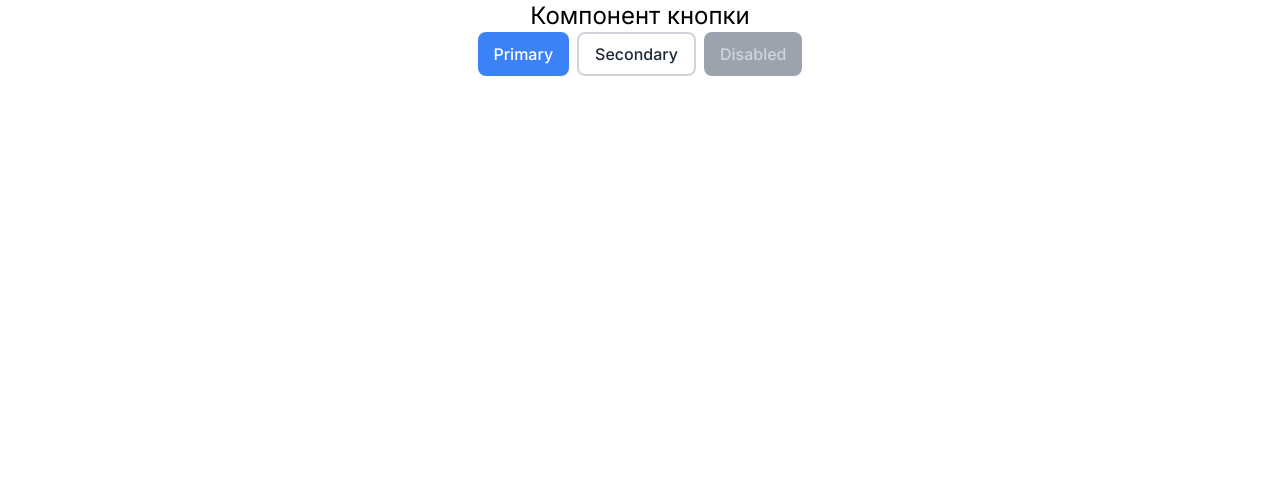
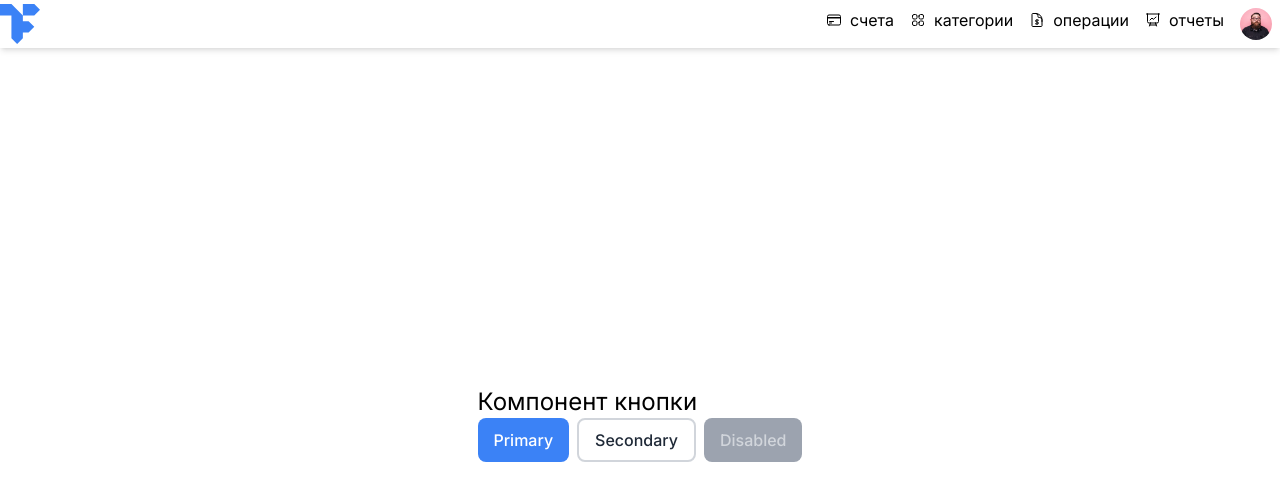
Before and after one commit to okokanya/finance-tracker, a Next.js app: page / in a window 1280 px wide. Shown: the top 500 px of the page. Built offline with nearby package versions, Linux system fonts and the light colour scheme; no server answers; the database is empty.

Commit message:
add header

```diff
--- /dev/null
+++ b/src/components/header.tsx
@@ -0,0 +1,90 @@
+import Link from 'next/link';
+import Image from 'next/image';
+// import { CreditCardIcon, XCircleIcon } from '@heroicons/react@2.2.0/24/outline/ems';
+// import { XCircleIcon } from '@heroicons/react/16/solid';
+import { CreditCardIcon, Squares2X2Icon, DocumentCurrencyDollarIcon, PresentationChartLineIcon, UserIcon } from '@heroicons/react/24/outline';
+
+const items = [
+  {
+    "link": "about",
+    "text": "счета",
+    "icon": "CreditCardIcon",
+    "image": "/logo",
+    "isImage": false
+  },
+  {
+    "link": "about",
+    "text": "категории",
+    "icon": "Squares2X2Icon",
+    "image": "/logo",
+    "isImage": false
+
+  },
+  {
+    "link": "about",
+    "text": "операции",
+    "icon": "DocumentCurrencyDollarIcon",
+    "image": "/logo",
+    "isImage": false
+  },
+  {
+    "link": "about",
+    "text": "отчеты",
+    "icon": "PresentationChartLineIcon",
+    "image": "/logo",
+    "isImage": false
+  },
+  {
+    "link": "me",
+    "text": "профиль",
+    "icon": "UserIcon",
+    "image": "/avatar.png",
+    "isImage": true
+  }
+]
+
+
+const iconComponents: Record<string, React.ElementType> = {
+    CreditCardIcon, Squares2X2Icon, DocumentCurrencyDollarIcon, PresentationChartLineIcon, UserIcon
+  };
+
+export function getIconElement(icon: string) {
+    const IconComponent = iconComponents[icon];
+    return IconComponent ? <IconComponent className="size-4" /> : null;
+}
+
+const Header: React.FC = () => {
+
+  return (
+    <header className="w-full inline-flex max-w-[1180px]p-4 shadow-md mx-auto order-last md:order-first">
+      <div className="container mx-auto flex justify-between items-center max-md:w-full max-md:justify-center">
+        {/* Логотип */}
+        <Link href="/" className='hidden md:inline'>
+          <Image src="/logo.svg" alt="Logo" width={40} height={40} className="cursor-pointer" />
+        </Link>
+        {/* Навигация */}
+        <nav>
+            <ul className="flex flex-nowrap max-md:w-full">
+            {items.map((item, index) => (
+
+            <li key={index}>
+                <Link href={`/${item.link}`} className="flex items-center space-x-2 p-2 rounded-lg hover:bg-gray-100">
+                {item.isImage ? (
+                    <Image src={item.image} alt={item.text} width={32} height={32} className="rounded-full" />
+                ) : (
+                    <>
+                {getIconElement(item.icon)}
+                    <span className='hidden md:inline'>{item.text}</span>
+                    </>
+                )}
+                </Link>
+            </li>
+            ))}
+        </ul>
+        </nav>
+      </div>
+    </header>
+  );
+};
+
+export default Header;
--- a/src/pages/index.tsx
+++ b/src/pages/index.tsx
@@ -1,7 +1,7 @@
 import { Inter } from 'next/font/google';
 import Head from 'next/head';
 import { useQuery } from '@tanstack/react-query';
-
+import Header from '@/components/header';
 import Button from '@/components/button';
 import { todoSchema } from '@/models/todos';
 
@@ -18,16 +18,20 @@ export default function Home() {
   });
 
   return (
-    <div className={`${inter.className} flex flex-col items-center justify-center`}>
+    <div className={`${inter.className} items-center min-h-screen flex flex-col justify-between`}>
       <Head>
         <title>Finance Tracker</title>
       </Head>
+
+      <Header/>
+      <main>
         <h2 className="text-2xl">Компонент кнопки</h2>
         <div className="flex gap-2">
             <Button>Primary</Button>
             <Button variant="secondary">Secondary</Button>
             <Button disabled>Disabled</Button>
         </div>
+      </main>
 
       {isPending ? (
         <p className="text-yellow-400">загрузка...</p>
```
Also changed, not shown: public/avatar.png (added), public/logo.svg (added). Lines whose indentation alone changed are shown as unchanged.
